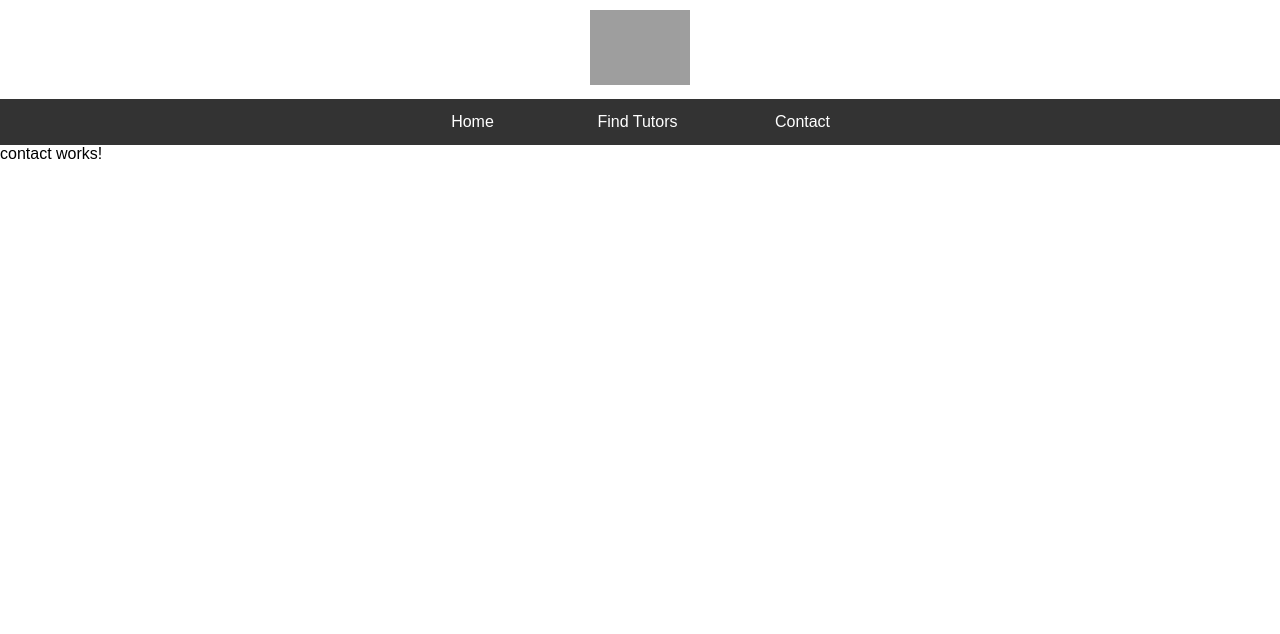
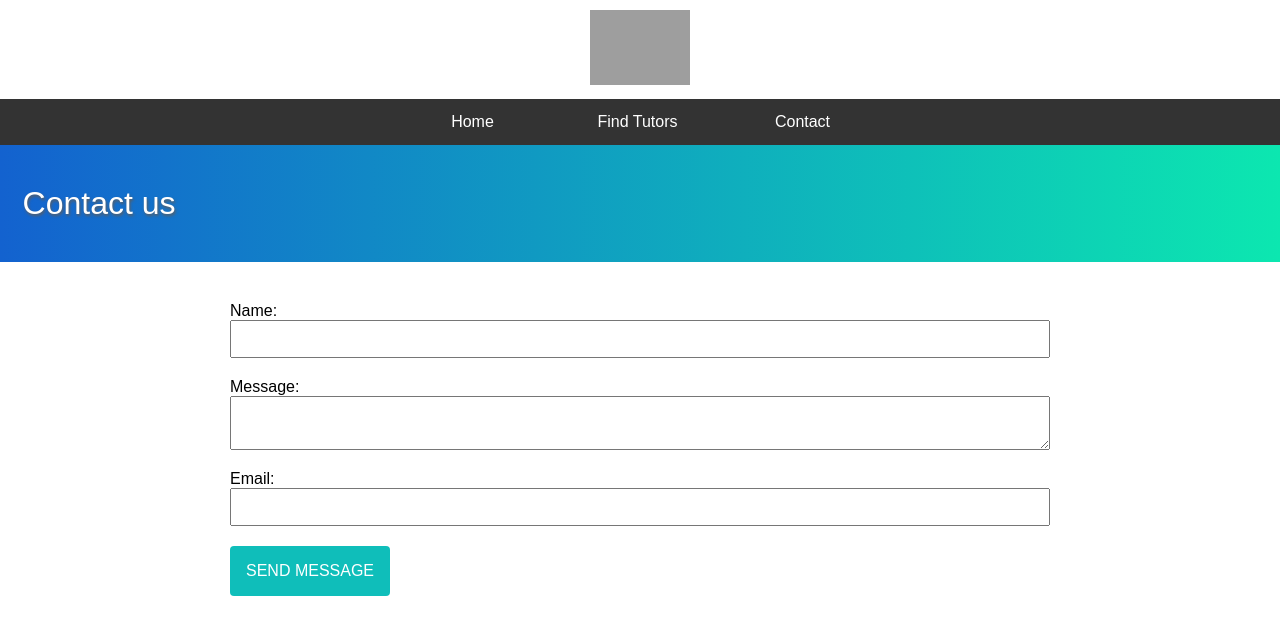
Before and after one commit to leoneloliver/xlllo, an Angular app: page /contact in a window 1280 px wide. Shown: the top 634 px of the page. Built offline with nearby package versions, Linux system fonts and the light colour scheme; grey boxes are pictures that could not be loaded.

Commit message:
implementing form

```diff
--- a/src/app/app.module.ts
+++ b/src/app/app.module.ts
@@ -2,6 +2,7 @@
 import { NgModule } from '@angular/core';
 import { HttpClientModule } from '@angular/common/http';
 import { FormsModule } from '@angular/forms';  //<<<< import it here
+import { ReactiveFormsModule } from '@angular/forms';
 
 import { AppComponent } from './app.component';
 import { AppRoutingModule } from './/app-routing.module';
@@ -24,7 +25,8 @@
     BrowserModule,
     AppRoutingModule,
     HttpClientModule,    // <-- Right here
-    FormsModule //<<<< and here
+    FormsModule, //<<<< and here
+    ReactiveFormsModule
   ],
   providers: [],
   bootstrap: [AppComponent]
--- a/src/app/contact/contact.component.css
+++ b/src/app/contact/contact.component.css
@@ -0,0 +1,72 @@
+.panel{
+  background-image: -webkit-linear-gradient(right,#0ce7b0,#1362cf);
+/*   background-image: linear-gradient(270deg,#3cc1c7 0,#3e7df3); */
+  background-image: linear-gradient(270deg,#0ce7b0 0,#1362cf);
+  color: #fff;
+  text-shadow: 1px 2px 3px #5d5d5d;
+  padding: 40px 10px;
+
+}
+.title-container{
+  max-width: 98%;
+  margin: 0 auto;
+}
+
+.form-content{
+  max-width: 900px;
+  margin: 0 auto;
+  padding: 40px;
+}
+
+h1{
+  font-size: 2em
+}
+
+label {
+  display: block;
+}
+label input, label textarea {
+
+  display: block;
+  width: 100%;
+  margin-bottom: 20px;
+  padding: 0.5em;
+}
+label .error {
+      margin-top: -29px;
+    background: #ff6203;
+    padding: 0.5em;
+    display: inline-block;
+    font-size: 0.9em;
+    margin-bottom: 20px;
+    color: #fff;
+    width: 100%;
+}
+
+.cta {
+  background: #0fbeba;
+  border: none;
+  color: white;
+  text-transform: uppercase;
+  border-radius: 4px;
+  padding: 1em;
+  cursor: pointer;
+}
+
+.results {
+  margin-top: 50px;
+}
+.results strong {
+  display: block;
+}
+.results span {
+  margin-bottom: 20px;
+  display: block;
+}
+h5 {
+    padding: 20px;
+    background: #0fbeba;
+    margin-bottom: 30px;
+    color: #fff;
+    font-size: 1.2em;
+}
--- a/src/app/contact/contact.component.html
+++ b/src/app/contact/contact.component.html
@@ -1,3 +1,65 @@
-<p>
-  contact works!
-</p>
+<div class="panel">
+  <div class="title-container">
+    <h1>Contact us</h1>
+  </div>
+
+</div>
+
+
+<div class="form-content" >
+
+
+	<form [formGroup]="messageForm" (ngSubmit)="onSubmit()">
+
+    <h5 *ngIf="success">Your form is valid!</h5>
+
+    <div *ngIf="!success">
+
+	    <label>
+	      Name:
+	      <input type="text" formControlName="name">
+	      <div *ngIf="submitted && messageForm.controls.name.errors" class="error">
+	        <div *ngIf="messageForm.controls.name.errors.required">Your name is required</div>
+	      </div>
+	    </label>
+
+	    <label>
+	      Message:
+	      <textarea formControlName="message"></textarea>
+	      <div *ngIf="submitted && messageForm.controls.message.errors" class="error">
+	        <div *ngIf="messageForm.controls.message.errors.required">A message is required</div>
+	      </div>
+	    </label>
+
+
+	    <label>
+	      Email:
+	      <input type="text" formControlName="email">
+	      <div *ngIf="submitted && messageForm.controls.email.errors" class="error">
+	        <div *ngIf="messageForm.controls.email.errors.required">An email is required</div>
+	        <div *ngIf="messageForm.controls.email.errors.pattern">Wrong email format </div>
+	      </div>
+	    </label>
+
+
+	    <input type="submit" value="Send message" class="cta">
+
+
+	  </div>
+
+
+  </form>
+
+  <div *ngIf="submitted && success" class="results">
+    <strong>Name:</strong>
+    <span>{{ messageForm.controls.name.value }}</span>
+
+    <strong>Message:</strong>
+    <span>{{ messageForm.controls.message.value }}</span>
+
+
+    <strong>Email:</strong>
+    <span>{{ messageForm.controls.email.value }}</span>
+  </div>
+
+</div>
--- a/src/app/contact/contact.component.ts
+++ b/src/app/contact/contact.component.ts
@@ -1,4 +1,5 @@
 import { Component, OnInit } from '@angular/core';
+import { FormBuilder, FormGroup, Validators } from '@angular/forms';
 
 @Component({
   selector: 'app-contact',
@@ -7,9 +8,34 @@
 })
 export class ContactComponent implements OnInit {
 
-  constructor() { }
+  messageForm: FormGroup;
+  submitted = false;
+  success = false;
+
+  constructor(private formBuilder: FormBuilder) { }
 
   ngOnInit() {
+    this.messageForm = this.formBuilder.group({
+      name: ['', Validators.required],
+      message: ['', Validators.required],
+
+      email: ['', Validators.compose([
+        Validators.required,
+        Validators.pattern('^[a-zA-Z0-9_.+-]+@[a-zA-Z0-9-]+.[a-zA-Z0-9-.]+$')
+      ])]
+
+    });
   }
 
+  onSubmit() {
+    this.submitted = true;
+
+    if (this.messageForm.invalid) {
+        return;
+    }
+
+    this.success = true;
+
+	}
+
 }
```
